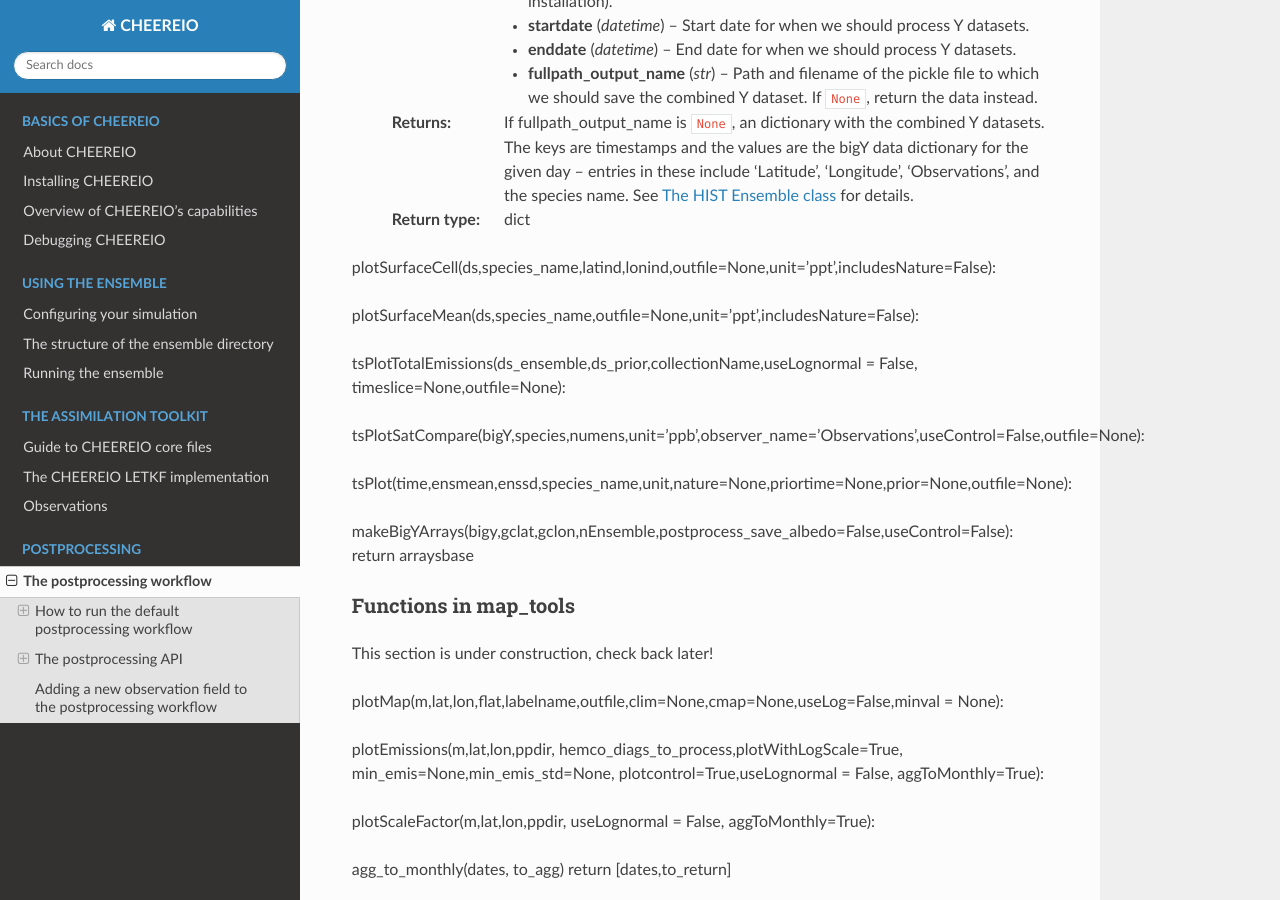
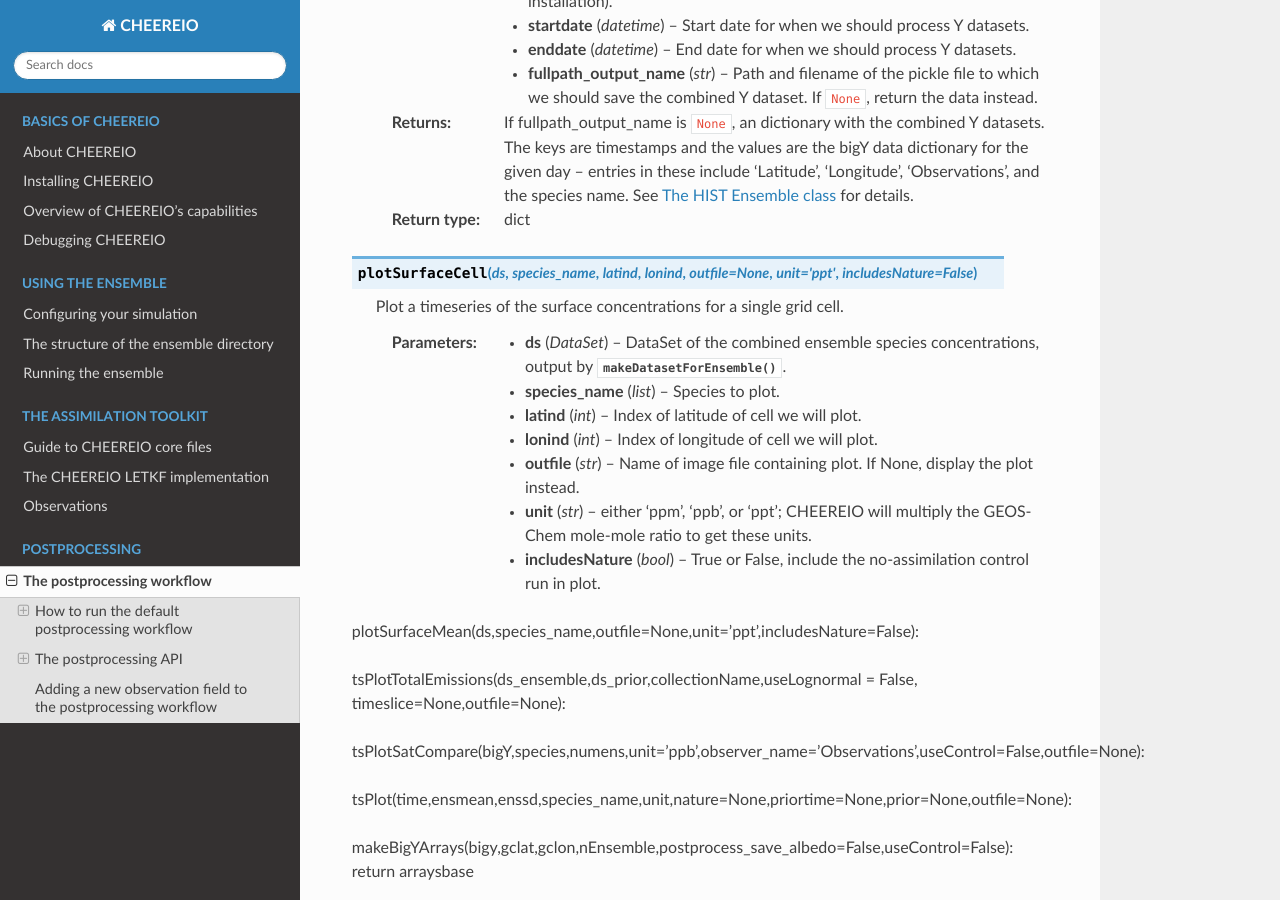
Before and after one commit to drewpendergrass/CHEEREIO, a Sphinx documentation site: the page built from docs/Postprocess-workflow.rst, in a window 1280 px wide and 900 px high, scrolled down 3873 px. Built offline with Sphinx 7.4.7 and the Read the Docs theme 2.0.0, drawn with Linux system fonts in a browser that asks for light colours.

Commit message:
postprocess docs update

```diff
--- a/docs/Postprocess-workflow.rst
+++ b/docs/Postprocess-workflow.rst
@@ -127,7 +127,19 @@ Here is the documentation for the postprocessing toolkit. Users are especially l
    :return: If fullpath_output_name is ``None``, an dictionary with the combined Y datasets. The keys are timestamps and the values are the bigY data dictionary for the given day -- entries in these include 'Latitude', 'Longitude', 'Observations', and the species name. See :ref:`HIST Ensemble` for details.
    :rtype: dict
 
-plotSurfaceCell(ds,species_name,latind,lonind,outfile=None,unit='ppt',includesNature=False):
+
+.. py:function:: plotSurfaceCell(ds,species_name,latind,lonind,outfile=None,unit='ppt',includesNature=False)
+
+   Plot a timeseries of the surface concentrations for a single grid cell.
+
+   :param DataSet ds: DataSet of the combined ensemble species concentrations, output by :py:func:`makeDatasetForEnsemble`.
+   :param list species_name: Species to plot.
+   :param int latind: Index of latitude of cell we will plot.
+   :param int lonind: Index of longitude of cell we will plot.
+   :param str outfile: Name of image file containing plot. If None, display the plot instead.
+   :param str unit: either 'ppm', 'ppb', or 'ppt'; CHEEREIO will multiply the GEOS-Chem mole-mole ratio to get these units.
+   :param bool includesNature: True or False, include the no-assimilation control run in plot.
+
 
 plotSurfaceMean(ds,species_name,outfile=None,unit='ppt',includesNature=False):
 
```
